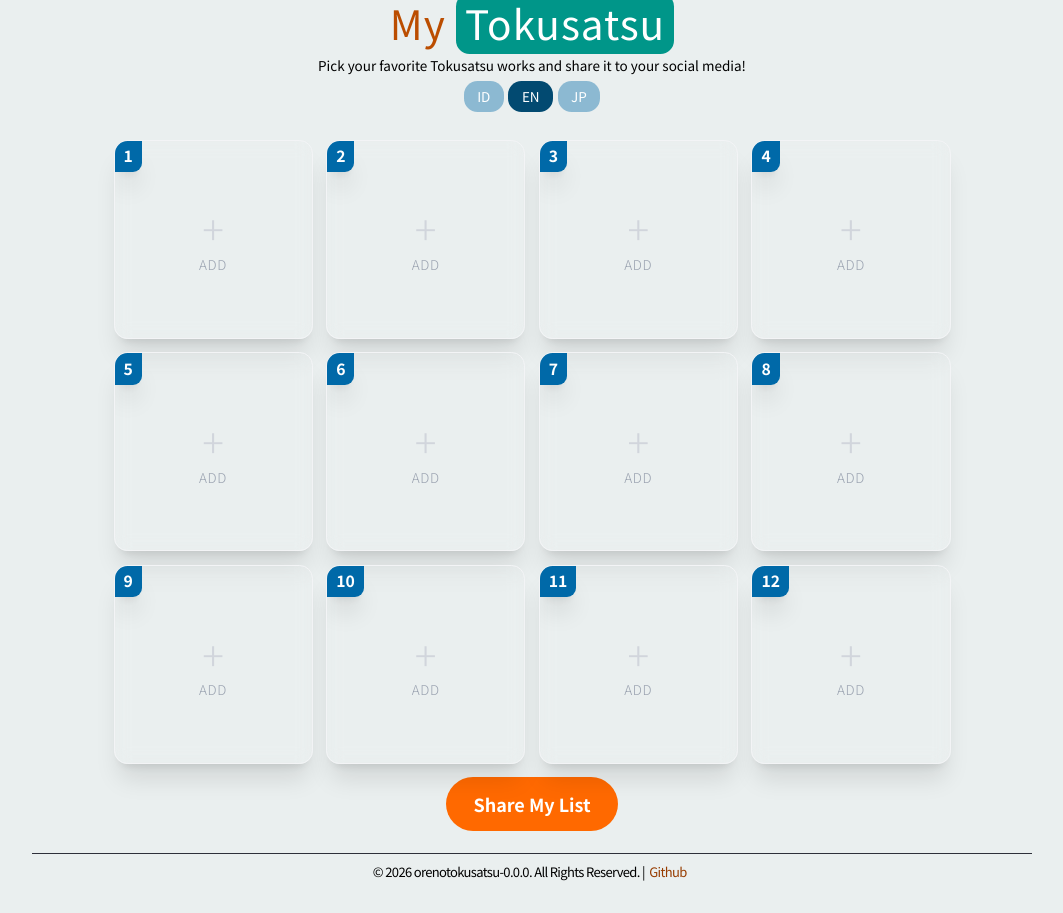
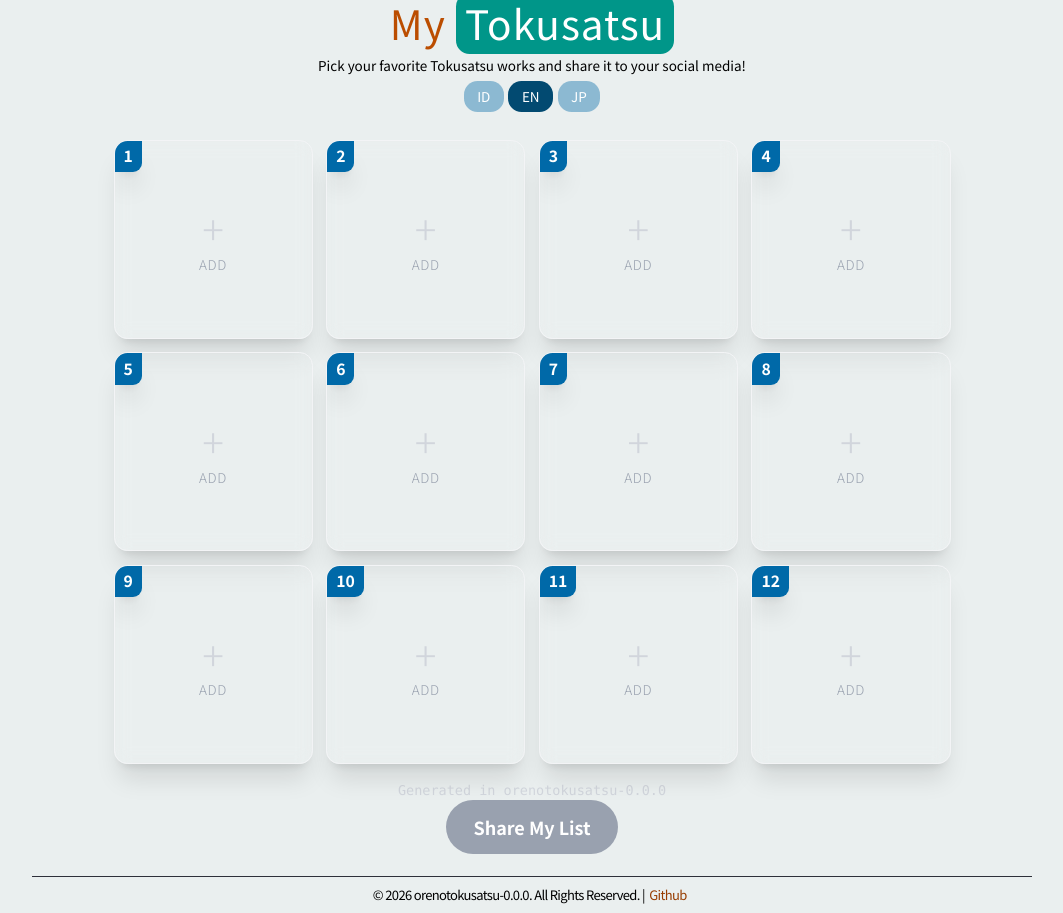
Before and after one commit to axlchr12/orenotokusatsu, a React (Vite) app: page / in a window 1280 px wide. Shown: the whole page, without its empty margins (108-1171 px from the left). Before the commit the page ends 890 px from the top, so only its background shows below. Built offline with nearby package versions, Linux system fonts and the light colour scheme; no server answers.

Commit message:
wip: exportGrid

```diff
--- a/src/i18n/locales/en.json
+++ b/src/i18n/locales/en.json
@@ -8,5 +8,6 @@
   "searchResults": "Search results for \"{{query}}\"",
   "dataNotFound": "Data not found!",
   "onLoadingData": "Loading data...",
-  "duplicateEntries": "\"{{title}}\" is already in the list!"
+  "duplicateEntries": "\"{{title}}\" is already in the list!",
+  "watermark": "Generated in {{appName}}-{{appVersion}}"
 }
--- a/src/i18n/locales/id.json
+++ b/src/i18n/locales/id.json
@@ -8,5 +8,6 @@
   "searchResults": "Hasil pencarian untuk \"{{query}}\"",
   "dataNotFound": "Data tidak ditemukan!",
   "onLoadingData": "Sedang memuat data...",
-  "duplicateEntries": "\"{{title}}\" sudah ada di daftar!"
+  "duplicateEntries": "\"{{title}}\" sudah ada di daftar!",
+  "watermark": "Dibuat di {{appName}}-{{appVersion}}"
 }
--- a/src/i18n/locales/ja.json
+++ b/src/i18n/locales/ja.json
@@ -8,5 +8,6 @@
   "searchResults": "検索結果 「{{query}}」",
   "dataNotFound": "データが見つかりません!",
   "onLoadingData": "データローディング中...",
-  "duplicateEntries": "「{{title}}」 は既にリストに存在します！"
+  "duplicateEntries": "「{{title}}」 は既にリストに存在します！",
+  "watermark": "{{appName}}-{{appVersion}} で生成された"
 }
--- a/src/pages/content/Content.tsx
+++ b/src/pages/content/Content.tsx
@@ -4,6 +4,8 @@ import { TitleSelectionList } from './TitleSelectionList';
 import { ExportGrid } from './ExportGrid';
 import { useRef } from 'react';
 import { useApp } from '../../context';
+const appName = import.meta.env.APP_NAME;
+const appVersion = import.meta.env.APP_VERSION;
 
 export const Content = () => {
   const { t: translate, i18n } = useTranslation();
@@ -36,6 +38,9 @@ export const Content = () => {
           appState={appState}
           currentLanguage={currentLanguage}
         />
+        <div className="watermark-only text-xs text-gray-300 font-mono">
+          {translate('watermark', { appName, appVersion })}
+        </div>
       </section>
       <div id="exportGrid" className="flex justify-center mb-5">
         <ExportGrid
--- a/src/pages/content/DuplicateErrorAlert.tsx
+++ b/src/pages/content/DuplicateErrorAlert.tsx
@@ -1,3 +1,4 @@
+import classNames from 'classnames';
 import { useEffect, useState } from 'react';
 
 type DuplicateErrorAlertProps = {
@@ -23,9 +24,13 @@ export const DuplicateErrorAlert = ({
 
   return (
     <div
-      className={`fixed top-32 left-1/2 -translate-x-1/2 p-3 sm:p-0 w-[90%] max-w-sm duration-300 z-50 ${
-        isExiting ? 'animate-fade-out' : 'animate-fade-in'
-      }`}
+      className={classNames(
+        'fixed top-32 left-1/2 -translate-x-1/2 p-3 sm:p-0 w-[90%] max-w-sm duration-300 z-50',
+        {
+          'animate-fade-out': isExiting,
+          'animate-fade-in': !isExiting,
+        },
+      )}
     >
       <div className="flex items-center p-4 border rounded-xl shadow-xl transition-shadow bg-red-50 border-red-200 text-red-800">
         <div className="flex-1 text-xs sm:text-sm font-medium">{message}</div>
--- a/src/pages/content/ExportGrid.tsx
+++ b/src/pages/content/ExportGrid.tsx
@@ -1,7 +1,8 @@
-import { useState, type RefObject } from 'react';
+import { useCallback, useMemo, useState, type RefObject } from 'react';
 import type { TranslateProps } from '../../dataHook';
 import { toJpeg } from 'html-to-image';
 import type { TokuItem } from '../../context';
+import classNames from 'classnames';
 
 type ExportGridProps = {
   translate: TranslateProps;
@@ -16,7 +17,13 @@ export const ExportGrid = ({
 }: ExportGridProps) => {
   const [isExporting, setIsExporting] = useState(false);
 
-  console.log('inilah2', { selectedWorks });
+  const disabled = useMemo(() => {
+    const isFullSelect = selectedWorks.every(work => work !== null);
+
+    return !isFullSelect || isExporting;
+  }, [selectedWorks, isExporting]);
+
+  const isMobile = /iPhone|iPad|iPod|Android/i.test(navigator.userAgent);
 
   const handleShare = async () => {
     if (isExporting) return;
@@ -45,32 +52,46 @@ export const ExportGrid = ({
       const blob = await (await fetch(dataUrl)).blob();
       const file = new File([blob], 'my-tokusatsu.jpg', { type: 'image/jpeg' });
 
-      //   if (navigator.canShare && navigator.canShare({ files: [file] })) {
-      //     await navigator.share({
-      //       files: [file],
-      //       title: 'Ore no Tokusatsu List',
-      //       text: 'Cek 12 karya Tokusatsu favorit gue! Bikin punya lo juga di sini:',
-      //       url: window.location.href,
-      //     });
-      //   } else {
-      const link = document.createElement('a');
-      link.download = 'my-tokusatsu-list.jpg';
-      link.href = dataUrl;
-      link.click();
-      //   }
+      if (
+        isMobile &&
+        navigator.canShare &&
+        navigator.canShare({ files: [file] })
+      ) {
+        await navigator.share({
+          files: [file],
+          title: 'testTitle',
+          text: 'cekidot:',
+          url: window.location.href,
+        });
+      } else {
+        const link = document.createElement('a');
+        link.download = 'my-tokusatsu-list.jpg';
+        link.href = dataUrl;
+        link.click();
+      }
     } catch (err) {
-      console.error('Gagal membagikan:', err);
+      console.error('Failed to share:', err);
     } finally {
       setIsExporting(false);
     }
   };
 
+  const _onClick = useCallback(() => {
+    if (disabled) return;
+
+    return handleShare();
+  }, [disabled, handleShare]);
+
   return (
     <button
-      onClick={handleShare}
-      disabled={isExporting}
-      className={`flex items-center justify-center gap-2 px-6 py-3 rounded-full font-bold text-white transition-all
-    ${isExporting ? 'bg-gray-400 cursor-not-allowed' : 'bg-orange-500 hover:bg-orange-600 active:scale-95'}`}
+      onClick={_onClick}
+      className={classNames(
+        'flex items-center justify-center gap-2 px-6 py-3 rounded-full font-bold text-white transition-all',
+        {
+          'bg-gray-400 cursor-not-allowed': disabled,
+          'bg-sky-600 hover:bg-sky-700 active:scale-95': !disabled,
+        },
+      )}
     >
       {isExporting ? (
         <>
--- a/src/pages/content/SelectionModal.tsx
+++ b/src/pages/content/SelectionModal.tsx
@@ -4,6 +4,7 @@ import type { TranslateProps } from '../../dataHook';
 import { SearchForm } from '../../components';
 import { SelectionShowList } from './SelectionShowList';
 import { DuplicateErrorAlert } from './DuplicateErrorAlert';
+import classNames from 'classnames';
 
 type SelectionModalProps = {
   show: boolean;
@@ -97,12 +98,24 @@ export const SelectionModal = ({
     <>
       <div className="fixed inset-0 z-50 flex items-center justify-center p-4">
         <div
-          className={`fixed inset-0 bg-black/55 backdrop-blur-sm transition-opacity animate-fade-in ${isClosing ? 'animate-fade-out' : 'animate-fade-in'}`}
+          className={classNames(
+            'fixed inset-0 bg-black/55 backdrop-blur-sm transition-opacity',
+            {
+              'animate-fade-out': isClosing,
+              'animate-fade-in': !isClosing,
+            },
+          )}
           onClick={_onClose}
         />
 
         <div
-          className={`relative bg-white rounded-xl shadow-xl w-full max-w-xs sm:max-w-md transform transition-all overflow-hidden ${isClosing ? 'animate-modal-out' : 'animate-modal-in'}`}
+          className={classNames(
+            'relative bg-white rounded-xl shadow-xl w-full max-w-xs sm:max-w-md transform transition-all overflow-hidden',
+            {
+              'animate-modal-out': isClosing,
+              'animate-modal-in': !isClosing,
+            },
+          )}
         >
           <div className="px-6 py-4 border-b border-gray-200 flex items-center justify-between">
             <h3 className="text-xl font-semibold text-gray-800">
```
